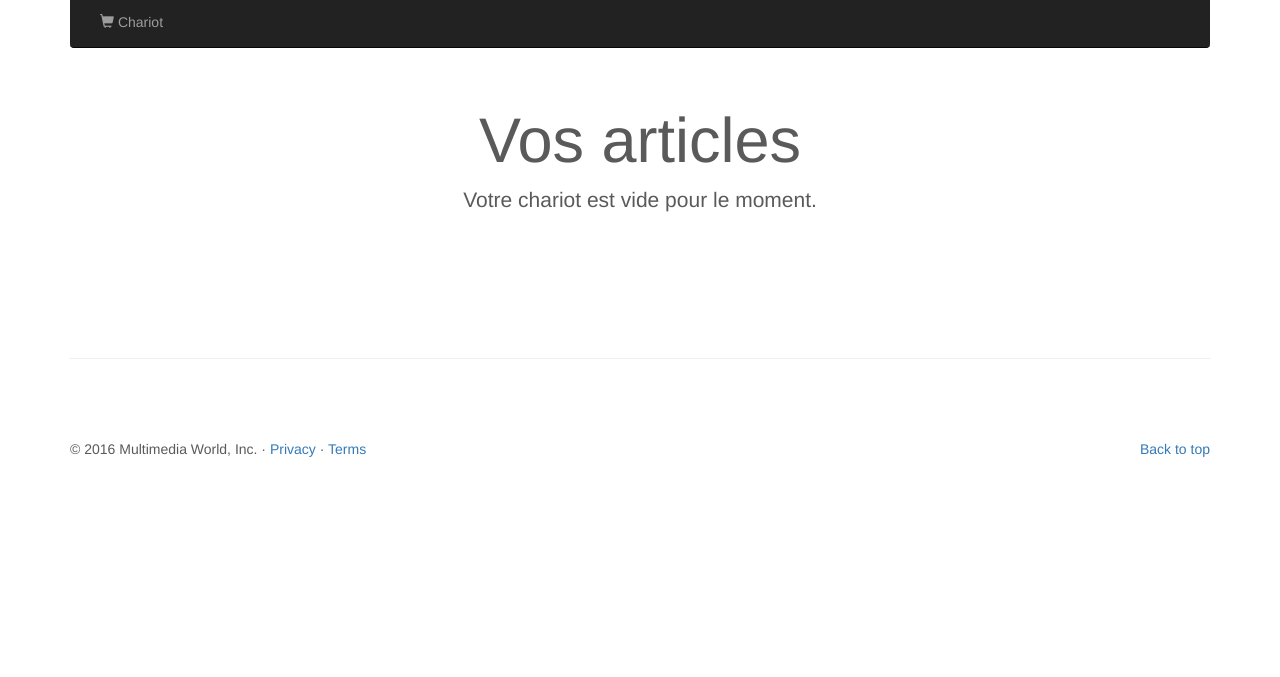
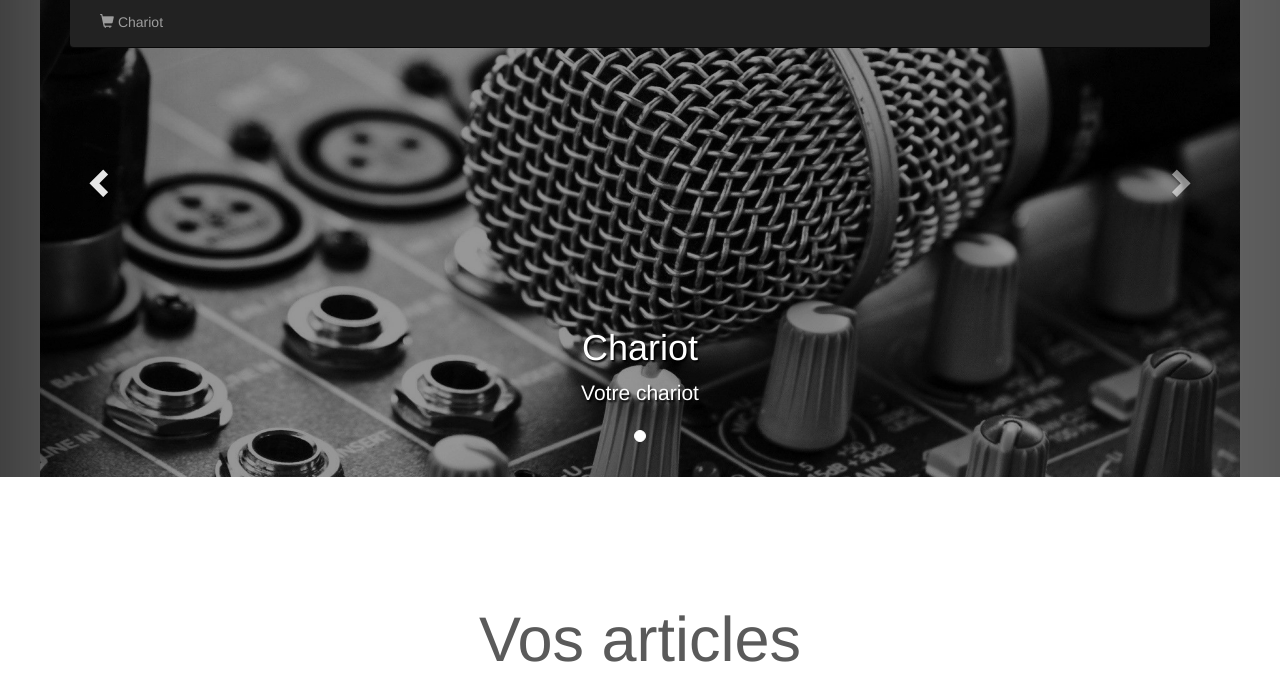
Before and after one commit to HarrisonCheng/Maquette---Multimedia-World, a plain HTML site: page chariot.html in a window 1280 px wide. Shown: the part 123-800 px from the top of the page. Drawn offline with nearby package versions, Linux system fonts and the light colour scheme.

Commit message:
Revert "ok"
This reverts commit a94719f6fd03eb72511cfb09923418b374b4a98d.

```diff
--- a/chariot.html
+++ b/chariot.html
@@ -175,19 +175,43 @@
       </div>
     </div>
 
+    <!-- Carousel
+    ================================================== -->
+    <div id="myCarousel" class="carousel slide" data-ride="carousel">
+      <!-- Indicators -->
+      <ol class="carousel-indicators">
+        <li data-target="#myCarousel" data-slide-to="0" class="active"></li>
+      </ol>
+      <div class="carousel-inner" role="listbox">
+        <div class="item active">
+          <img class="first-slide" src="img/nouveautes-2.jpg" alt="First slide">
+          <div class="container">
+            <div class="carousel-caption">
+              <h1>Chariot</h1>
+              <p>Votre chariot</p>
+            </div>
+          </div>
+        </div>
+      </div>
+      <a class="left carousel-control" href="#myCarousel" role="button" data-slide="prev">
+        <span class="glyphicon glyphicon-chevron-left" aria-hidden="true"></span>
+        <span class="sr-only">Previous</span>
+      </a>
+      <a class="right carousel-control" href="#myCarousel" role="button" data-slide="next">
+        <span class="glyphicon glyphicon-chevron-right" aria-hidden="true"></span>
+        <span class="sr-only">Next</span>
+      </a>
+    </div><!-- /.carousel -->
 
     <!-- Marketing messaging and featurettes
     ================================================== -->
     <!-- Wrap the rest of the page in another container to center all the content. -->
 
     <div class="container">
-      <hr class="featurette-divider">
 
       <!-- Jumbotron -->
       <div class="jumbotron">
         <h1>Vos articles</h1>
-
-        <p>Votre chariot est vide pour le moment.</p>
 
       </div>
 
```
